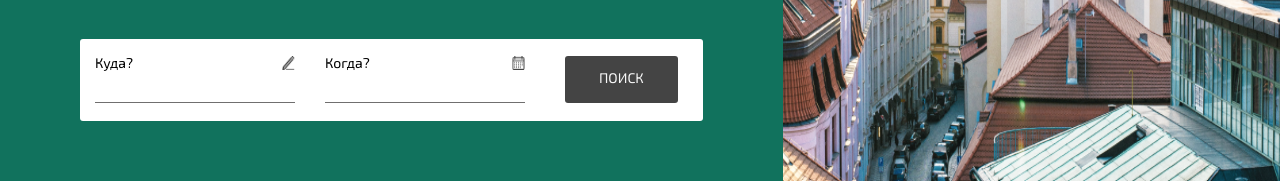
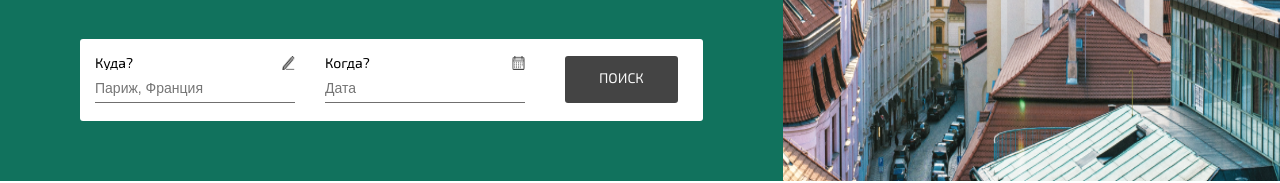
Before and after one commit to ssssheva/megatur, a website: page #src/index.html in a window 1280 px wide. Shown: the part 619-802 px from the top of the page. Drawn offline with nearby package versions, Linux system fonts and the light colour scheme; files that its build step writes are made by us from their sources; files whose address does not match are found by name.

Commit message:
input for main list

```diff
--- a/#src/index.html
+++ b/#src/index.html
@@ -23,13 +23,15 @@
 					<div class="content-left-search__container">
 						<div class="content-left-search__where">Куда? </div><img src="img/pen.png" alt="">
 					</div>
-					<div class="content-left-search-where__input"></div>
+					<input autocomplete="off" type="text" name="form[]" placeholder="Париж, Франция
+					" class="content-left-search-input" />
 				</div>
 				<div class="content-left-search-when__column">
 					<div class="content-left-search__container">
 						<div class="content-left-search__when">Когда?</div><img src="img/calendar.png" alt="">
 					</div>
-					<div class="content-left-search-when__input"></div>
+					<input autocomplete="off" type="text" name="form[]" placeholder="Дата
+				" class="content-left-search-input" />
 				</div>
 				<div class="content-left-search__button">
 					<a class="content-left-search-button__link" href="">ПОИСК</a>
--- a/#src/scss/style.scss
+++ b/#src/scss/style.scss
@@ -305,7 +305,13 @@ body {
 	display: flex;
 	justify-content: space-between;
 }
-
+.content-left-search-input {
+	font-weight: 300;
+	font-size: 14px;
+	line-height: 17px;
+	color: #11725d;
+	padding-top: 10px;
+}
 ///второй блок///
 
 .emotion {
```
Also changed, not shown: megatur/index.html (+4 -2 lines), megatur/css/style.css, megatur/css/style.min.css.
